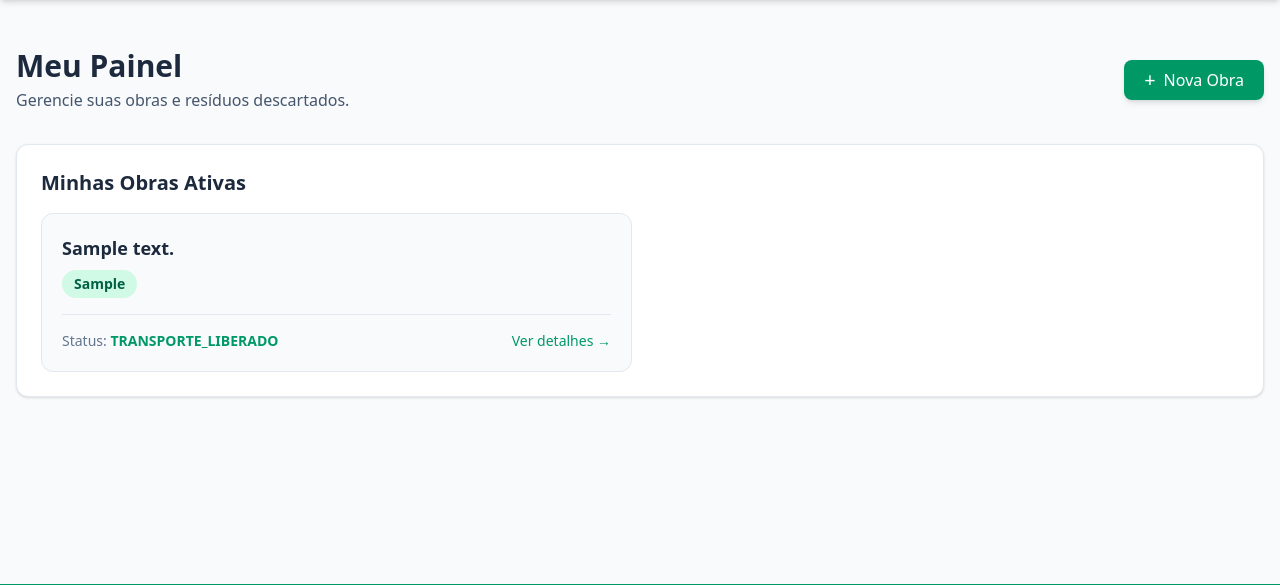
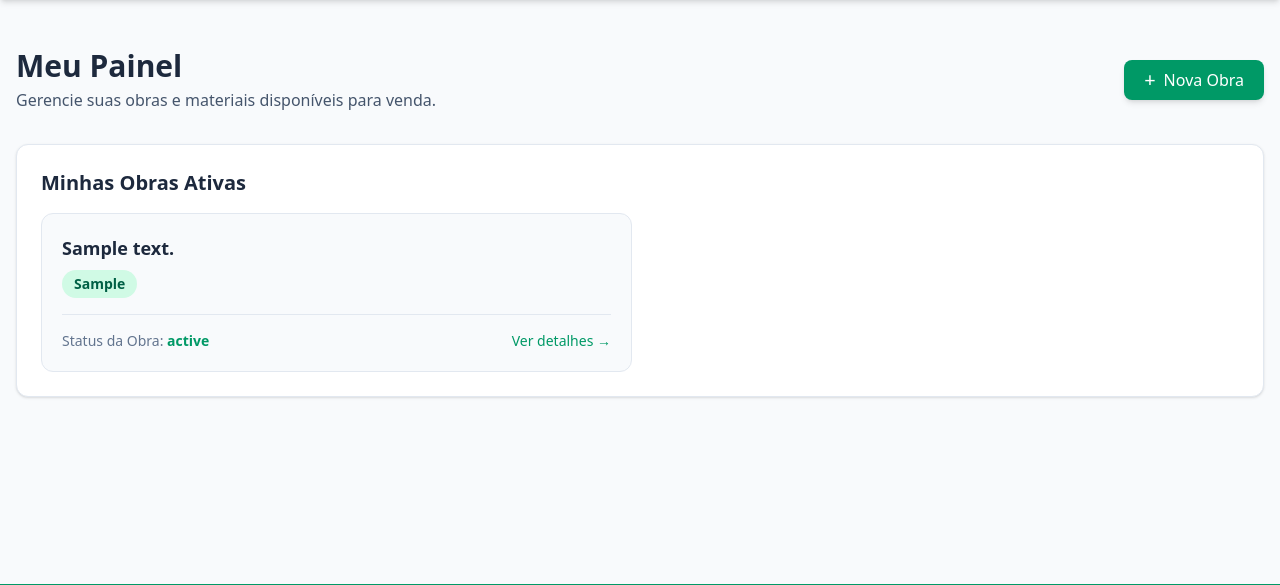
Before and after one commit to brunoslm/Recycle, a Django app: template core/templates/core/painel.html in a window 1280 px wide. Shown: the part 72-657 px from the top of the page. Run offline with Django 5.2, Linux system fonts and the light colour scheme; the template is opened without the code that fills it: most values are stand-ins (such as "Sample title", 1, 10 or a date in 2020).

Commit message:
Update panel description and status display

```diff
--- a/core/templates/core/painel.html
+++ b/core/templates/core/painel.html
@@ -4,7 +4,7 @@
 <div class="mb-8 flex justify-between items-center">
     <div>
         <h1 class="text-3xl font-extrabold text-slate-800">Meu Painel</h1>
-        <p class="text-slate-600 mt-1">Gerencie suas obras e resíduos descartados.</p>
+        <p class="text-slate-600 mt-1">Gerencie suas obras e materiais disponíveis para venda.</p>
     </div>
 
     {% if user.perfil.tipo == 'GERADOR' or not user.perfil %}
@@ -27,7 +27,8 @@
                 </span>
             </div>
             <div class="flex justify-between items-center pt-4 border-t border-slate-200 text-sm">
-                <span class="text-slate-500">Status: <span class="text-emerald-600 font-bold">{{ obra.status }}</span></span>
+                {# AJUSTADO: get_status_display para exibir o texto formatado do choices #}
+                <span class="text-slate-500">Status da Obra: <span class="text-emerald-600 font-bold">{{ obra.get_status_display }}</span></span>
                 <a href="{% url 'detalhe_obra' obra.id %}" class="text-emerald-600 font-medium hover:text-emerald-800 transition">Ver detalhes &rarr;</a>
             </div>
         </div>
@@ -38,7 +39,7 @@
             {% if user.perfil.tipo == 'GERADOR' or not user.perfil %}
             <a href="{% url 'cadastrar_obra' %}" class="text-emerald-600 font-bold hover:underline">Comece registrando sua primeira obra</a>
             {% else %}
-            <a href="{% url 'index' %}" class="text-emerald-600 font-bold hover:underline">Buscar obras disponíveis para coleta</a>
+            <a href="{% url 'index' %}" class="text-emerald-600 font-bold hover:underline">Buscar obras disponíveis para compra</a>
             {% endif %}
         </div>
         {% endfor %}
```
